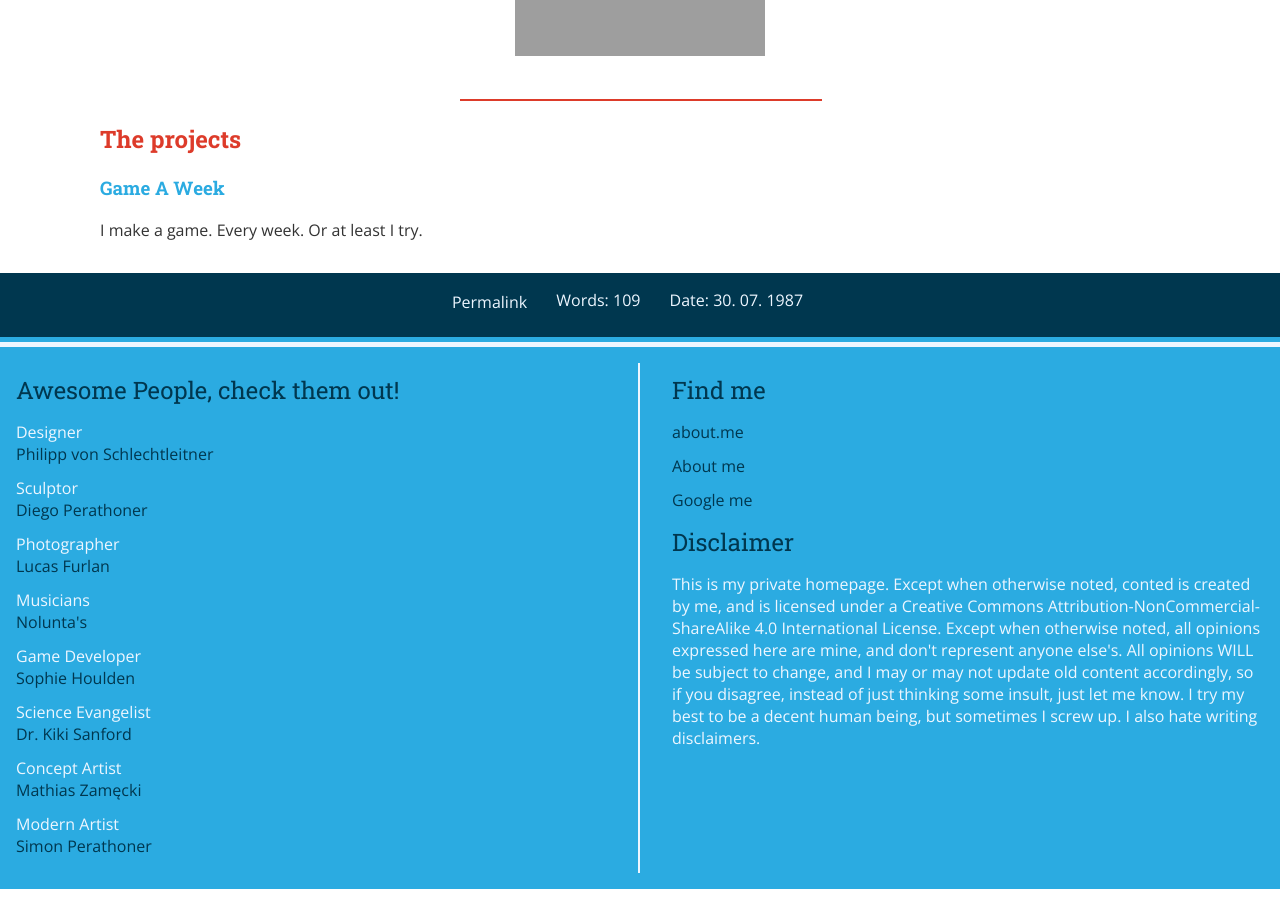
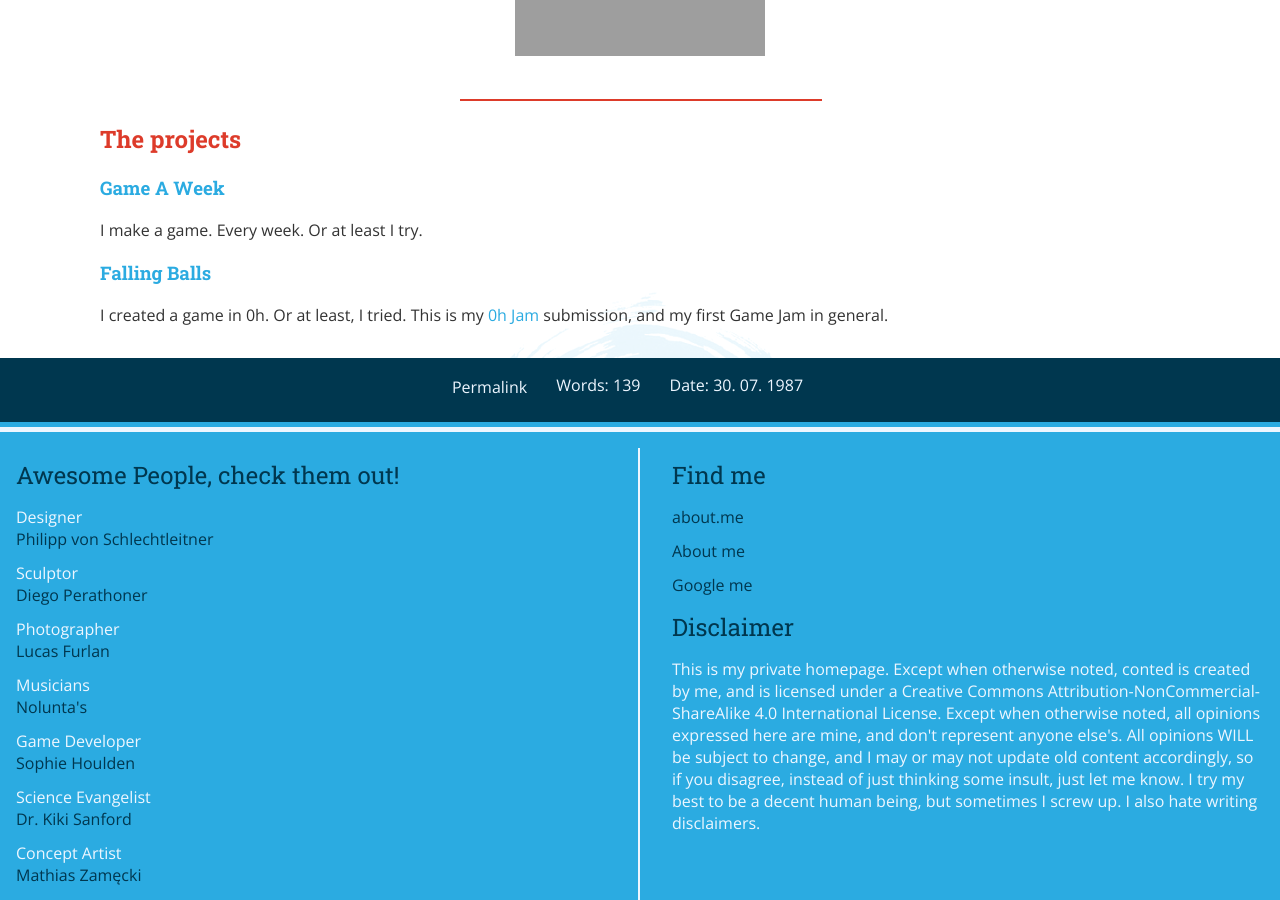
Before and after one commit to ramsesoriginal/ramsesoriginal.github.io, a Jekyll site: the page built from projects/index.html, in a window 1280 px wide and 900 px high, scrolled down 1032 px. Built offline with Jekyll 4.4.1, drawn with Linux system fonts in a browser that asks for light colours; nearby versions of some CDN libraries; comment, search, counter and statistics services are not loaded.

Commit message:
Finished projects overview and GameAWeek Page

```diff
--- a/projects/GameAWeek/index.html
+++ b/projects/GameAWeek/index.html
@@ -62,6 +62,9 @@ title: A game a week
 		<br />
 		I decided I'll start with the actual project when I have a homepage. Having a homepage again is something I was looking forward to since a while, and was kind of important for me. Now I have it, I should start with the project.
 	</p>
+	<p>
+		So the game a week project is starting on the 27th October 2014. I make a game a week, for as long as I can. the quality will vary, the scope will vary, but it is a game a week. Wish me luck.
+	</p>
 </article>
 <h2>The Games:</h2>
 <style>
--- a/projects/index.html
+++ b/projects/index.html
@@ -18,4 +18,8 @@ ul {
 		<h3><a href="{{ site.url }}/projects/GameAWeek/">Game A Week</a></h3>
 		I make a game. Every week. Or at least I try.
 	</li>
+	<li>
+		<h3><a href="http://ramsesoriginal.info/0hjam/">Falling Balls</a></h3>
+		I created a game in 0h. Or at least, I tried. This is my <a href="http://0hgame.eu/">0h Jam</a> submission, and my first Game Jam in general.
+	</li>
 </ul>
```
